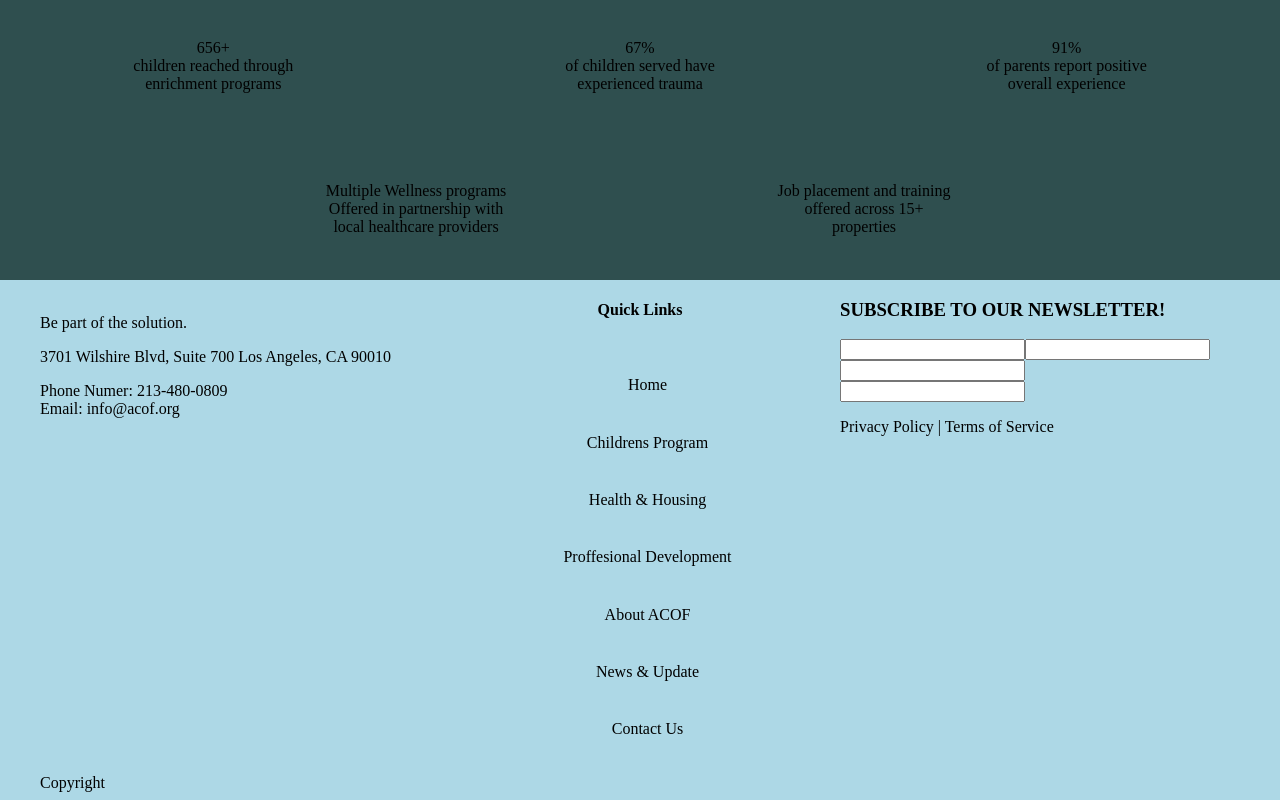
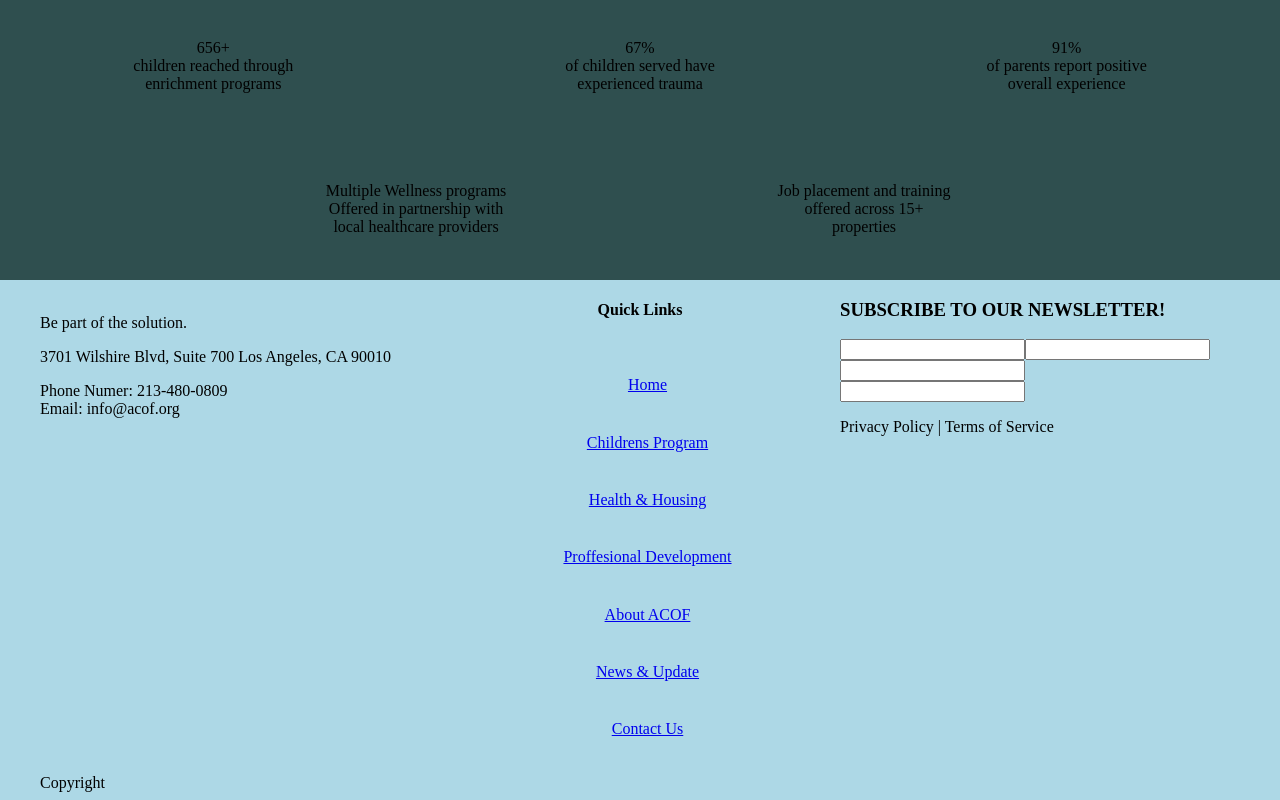
Before and after one commit to JeffTam79/acof-specialty-programs, a plain HTML site: page index.html in a window 1280 px wide. Shown: the part 4440-5240 px from the top of the page. Drawn offline with Linux system fonts and the light colour scheme.

Commit message:
Added links to footer

```diff
--- a/index.html
+++ b/index.html
@@ -181,13 +181,13 @@
                     <div class="footerCard">
                         <h4>Quick Links</h4>
                         <ul id="footerList">
-                            <li>Home</li>
-                            <li>Childrens Program</li>
-                            <li>Health & Housing</li>
-                            <li>Proffesional Development</li>
-                            <li>About ACOF</li>
-                            <li>News & Update</li>
-                            <li>Contact Us</li>
+                            <li><a href="../index.html">Home</a></li>
+                            <li><a href="../htmlFolder/childrensProgram.html">Childrens Program</a></li>
+                            <li><a href="../htmlFolder/healthAndHousing.html">Health & Housing</a></li>
+                            <li><a href="../htmlFolder/professionalDev.html">Proffesional Development</a></li>
+                            <li><a href="https://acof.org/about-acof/" target="_blank">About ACOF</a></li>
+                            <li><a href="https://acof.org/events/" target="_blank">News & Update</a></li>
+                            <li><a href="https://acof.org/contact/" target="_blank">Contact Us</a></li>
                         </ul>
                     </div>
                     <div>
```
